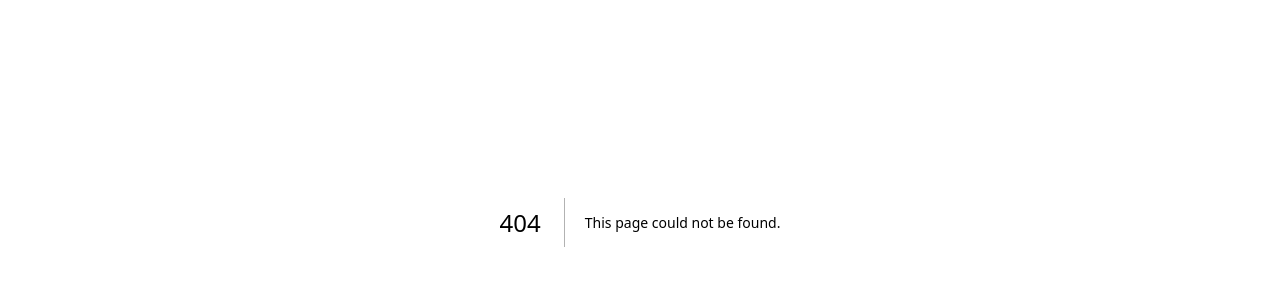
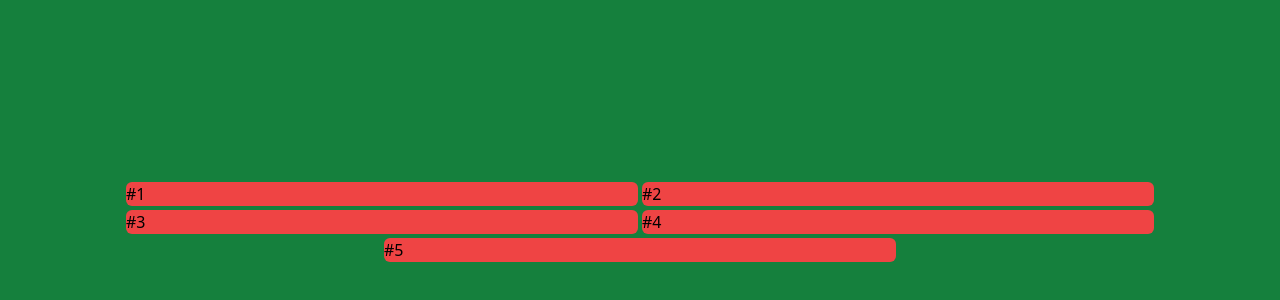
Before and after one commit to Diogodev6/react-tailwind, a Next.js app: page /flex/inicial in a window 1280 px wide. Before the commit this address had no page. Shown: the part 178-478 px from the top of the page. Built offline with nearby package versions, Linux system fonts and the light colour scheme.

Commit message:
flex box

```diff
--- a/src/pages/caixa/boxsizing.tsx
+++ b/src/pages/caixa/boxsizing.tsx
@@ -2,7 +2,7 @@ import Caixa from "@/components/Caixa";
 
 export default function BoxSizing() {
     return (
-        <div className="flex flex-col gap-2 bg-gray-400">
+        <div className="flex flex-col gap-2">
             <Caixa className="w-36">#1</Caixa>
             {/* box-content */}
             <Caixa className="w-36 h-36 border-8 border-white">#2</Caixa>
--- /dev/null
+++ b/src/pages/flex/inicial.tsx
@@ -0,0 +1,16 @@
+import Caixa from "@/components/Caixa";
+
+export default function Flex() {
+    return (
+        <div className="
+            flex flex-wrap h-screen gap-1 bg-green-700
+            justify-center items-center content-center
+        ">
+            <Caixa className="w-2/5">#1</Caixa>
+            <Caixa className="w-2/5">#2</Caixa>
+            <Caixa className="w-2/5">#3</Caixa>
+            <Caixa className="w-2/5">#4</Caixa>
+            <Caixa className="w-2/5">#5</Caixa>
+        </div>
+    )
+}
--- /dev/null
+++ b/src/pages/flex/redimensionamento.tsx
@@ -0,0 +1,11 @@
+import Caixa from "@/components/Caixa";
+
+export default function Redimensionamento() {
+    return (
+        <div className="flex gap-1.5 bg-cyan-600">
+            <Caixa className="w-14">#1</Caixa>
+            <Caixa className="w-32 flex-auto">#2</Caixa>
+            <Caixa className="w-64 flex-auto">#3</Caixa>
+        </div>
+    )
+}
```
